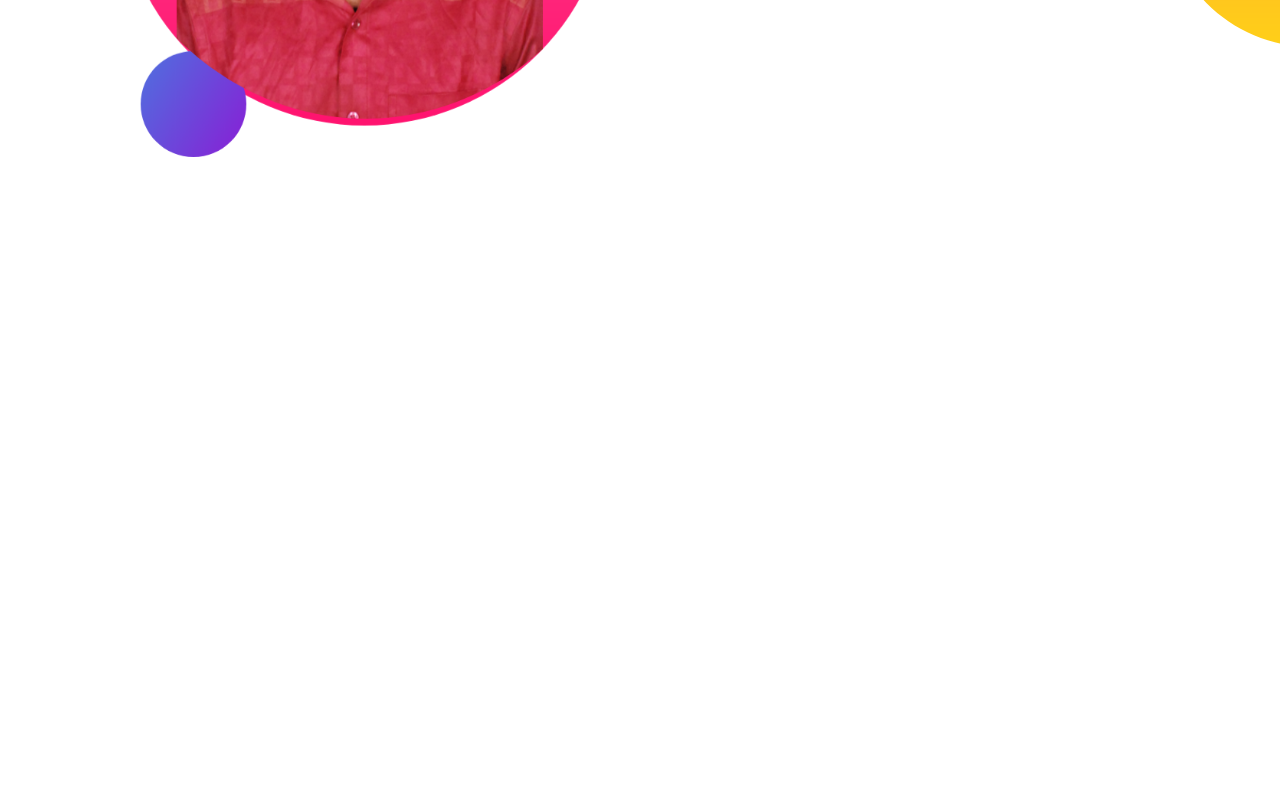
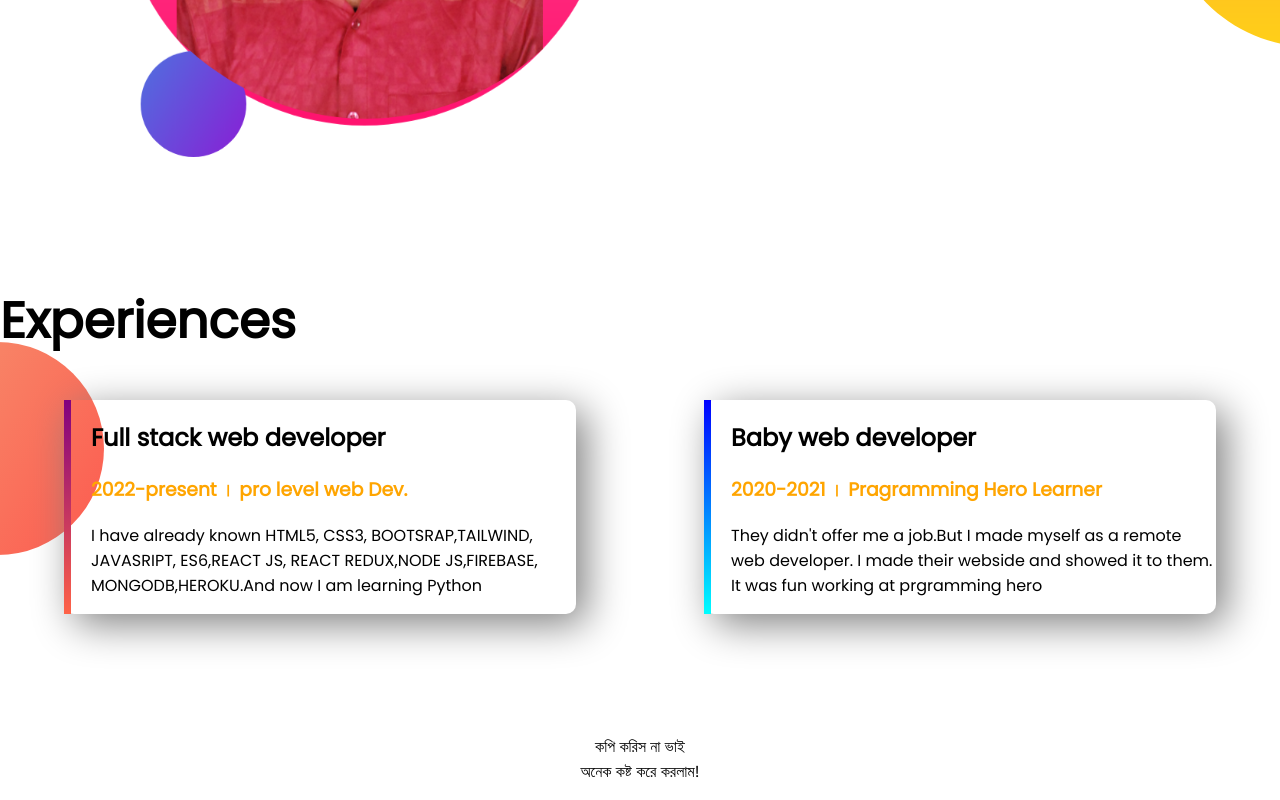
Before and after one commit to Tahsan35/developer-portfolio, a plain HTML site: page index.html in a window 1280 px wide. Shown: the part 977-1777 px from the top of the page. Before the commit the page ends 1261 px from the top, so only its background shows below. Drawn offline with Linux system fonts and the light colour scheme.

Commit message:
experience and footer added.

```diff
--- a/index.html
+++ b/index.html
@@ -14,7 +14,7 @@
     <link rel="stylesheet" href="style.css" />
   </head>
   <body>
-    <section class="top-banner">
+    <section class="top-banner flexiable-container">
       <div class="half-width">
         <h1>welcome to</h1>
         <h1><span class="name-color">Tahsan Shakil</span> World!</h1>
@@ -40,7 +40,7 @@
         />
       </div>
     </section>
-    <section class="dream-big">
+    <section class="dream-big flexiable-container">
       <div class="half-width">
         <img src="show-off/my-bg2.png" alt="This photo is mine" />
       </div>
@@ -60,5 +60,34 @@
         >
       </div>
     </section>
+    <section class="experience-area">
+      <h1>Experiences</h1>
+      <div class="flexiable-container">
+        <div id="present-experience" class="experience-items">
+          <h2>Full stack web developer</h2>
+          <h3 class="name-color">2022-present । pro level web Dev.</h3>
+          <p>
+            I have already known HTML5, CSS3, BOOTSRAP,TAILWIND, JAVASRIPT,
+            ES6,REACT JS, REACT REDUX,NODE JS,FIREBASE, MONGODB,HEROKU.And now I
+            am learning Python
+          </p>
+        </div>
+        <div id="web-dev-experience" class="experience-items">
+          <h2>Baby web developer</h2>
+          <h3 class="name-color">2020-2021 । Pragramming Hero Learner</h3>
+          <p>
+            They didn't offer me a job.But I made myself as a remote web
+            developer. I made their webside and showed it to them. It was fun
+            working at prgramming hero
+          </p>
+        </div>
+      </div>
+    </section>
+    <footer>
+      <p>
+        কপি করিস না ভাই <br />
+        অনেক কষ্ট করে করলাম!
+      </p>
+    </footer>
   </body>
 </html>
--- a/style.css
+++ b/style.css
@@ -8,7 +8,7 @@ h1 {
 .name-color {
   color: orange;
 }
-section {
+.flexiable-container {
   display: flex;
   margin-bottom: 120px;
 }
@@ -36,3 +36,29 @@ section {
   background-repeat: no-repeat;
   background-position: right;
 }
+.experience-area {
+  background-image: url(images/exp-bg.png);
+  background-repeat: no-repeat;
+  background-position: left;
+}
+.experience-items {
+  width: 40%;
+  box-shadow: 10px 10px 40px gray;
+  border-radius: 10px;
+  margin-left: 5%;
+  margin-right: 5%;
+  padding-left: 20px;
+}
+#web-dev-experience {
+  border-image: linear-gradient(blue, cyan);
+  border-image-slice: 1;
+  border-left: 7px solid;
+}
+#present-experience {
+  border-image: linear-gradient(purple, tomato);
+  border-image-slice: 1;
+  border-left: 7px solid;
+}
+footer p {
+  text-align: center;
+}
```
